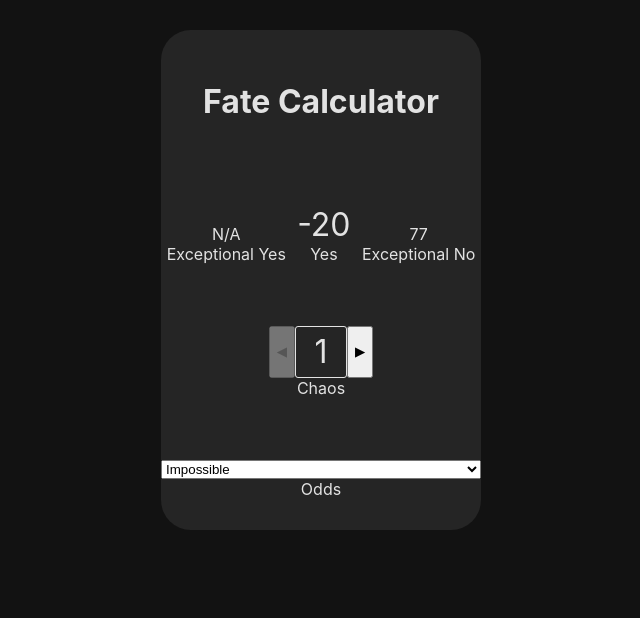
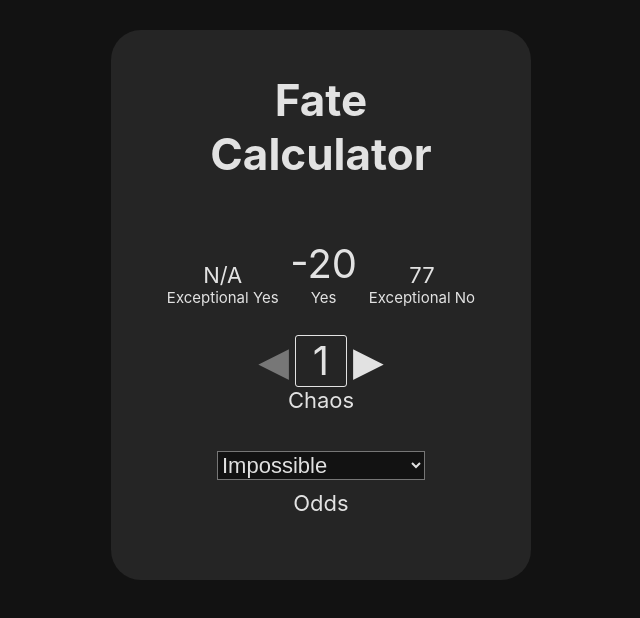
Before and after one commit to cedwards036/fate-calculator, a React (Create React App) app: page / in a window 1280 px wide. Shown: the top 618 px of the page, without its empty margins (319-959 px from the left). Built offline with nearby package versions, Linux system fonts and the light colour scheme.

Commit message:
update styling for better UX and consistency across devices

```diff
--- a/src/App.css
+++ b/src/App.css
@@ -2,11 +2,16 @@
   --background-color: #121212;
   --surface-color: rgba(255,255,255,0.08);
   --main-text-color: rgba(255,255,255,0.87);
+  --disabled-text-color: rgba(255,255,255,0.38);
   --chaos-box-dimension: 50px;
+  --main-font-size: 22px;
+  --small-font-size: 15px;
+  --large-font-size: 40px;
 }
 
 body {
   background-color: var(--background-color);
+  font-size: var(--main-font-size);
 }
 
 .row {
@@ -34,6 +39,7 @@ body {
   margin-top: 30px;
   text-align: center;
   justify-content: space-around;
+  padding: 0px 50px 50px 50px;
 }
 
 .chaos-counter {
@@ -41,7 +47,7 @@ body {
 }
 
 .chaos-number {
-  font-size: 2em;
+  font-size: var(--large-font-size);
   border: 1px solid var(--main-text-color);
   border-radius: 3px;
   width: var(--chaos-box-dimension);
@@ -50,12 +56,57 @@ body {
   text-align: center;
 }
 
+.chaos-arrow {
+  color: var(--main-text-color);
+  font-size: var(--large-font-size);
+  background-color: transparent;
+  border: 0px;
+}
+
+.chaos-arrow:disabled {
+ color: var(--disabled-text-color)
+}
+
+.chaos-arrow:hover {
+  color: white;
+}
+
+.chaos-arrow:disabled:hover {
+  color: var(--disabled-text-color)
+ }
+
 .probability-stats {
   text-align: center;
   justify-content: space-around;
   align-items: flex-end;
 }
 
+.exceptional-stat {
+  font-size: var(--main-font-size);
+}
+
+.stat-label {
+  font-size: var(--small-font-size);
+}
+
 .yes-stat {
-  font-size: 2em;
+  font-size: var(--large-font-size);
 }
+
+.odds-selector-wrapper {
+  align-items: center;
+}
+
+#odds-selector {
+  width: 65%;
+  font-size: var(--main-font-size);
+  background-color: var(--background-color);
+  color: var(--main-text-color);
+  margin: 10px;
+}
+
+@media only screen and (max-width: 600px) {
+  .calculator {
+    padding:  0px 15px 30px 15px;
+  }
+}
--- a/src/OddsSelector.tsx
+++ b/src/OddsSelector.tsx
@@ -9,7 +9,7 @@ type OddsSelectorProps = {
 
 function OddsSelector({ odds, setOdds }: OddsSelectorProps) {
     return (
-        <div className="column">
+        <div className="column odds-selector-wrapper">
             <select id="odds-selector" value={odds} onChange={e => setOdds(e.target.value as Odds)}>
                 <option value="impossible">Impossible</option>
                 <option value="noWay">No Way</option>
--- a/src/ProbabilityStats.tsx
+++ b/src/ProbabilityStats.tsx
@@ -13,16 +13,16 @@ function ProbabilityStats({ chaosProbabilities, odds, chaos }: ProbabilityStatsP
     return (
         <div className="probability-stats row">
             <div className="column">
-                <div data-testid="exceptionalYes">{probability.yes > 0 ? probability.exceptionalYes : "N/A"}</div>
-                <div>Exceptional Yes</div>
+                <div data-testid="exceptionalYes" className="exceptional-stat">{probability.yes > 0 ? probability.exceptionalYes : "N/A"}</div>
+                <div className="stat-label">Exceptional Yes</div>
             </div>
             <div className="column">
                 <div className="yes-stat" data-testid="yes">{probability.yes}</div>
-                <div>Yes</div>
+                <div className="stat-label">Yes</div>
             </div>
             <div className="column">
-                <div data-testid="exceptionalNo">{probability.yes < 100 ? probability.exceptionalNo : "N/A"}</div>
-                <div>Exceptional No</div>
+                <div data-testid="exceptionalNo" className="exceptional-stat">{probability.yes < 100 ? probability.exceptionalNo : "N/A"}</div>
+                <div className="stat-label">Exceptional No</div>
             </div>
         </div>
     );
```
